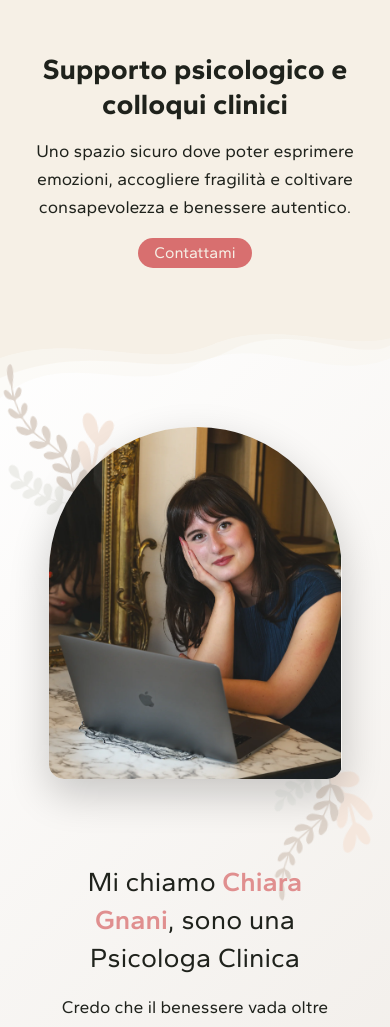
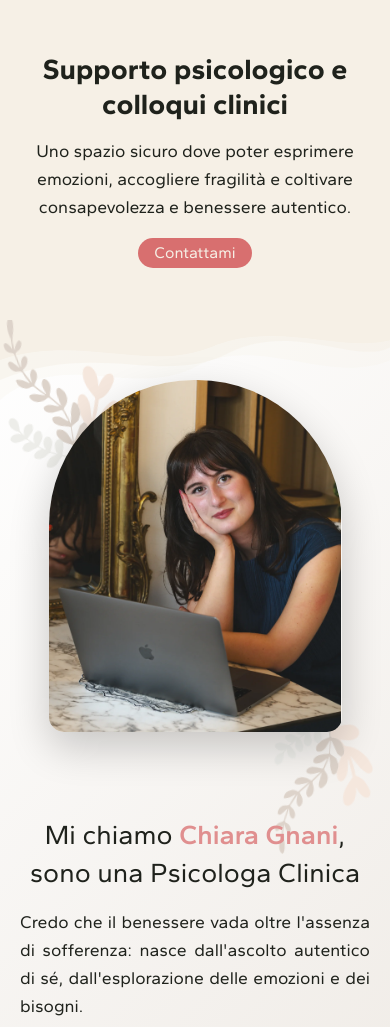
Before and after one commit to ChiaraGnani/ChiaraGnani.github.io, a plain HTML site: page index.html in a window 390 px wide. Shown: the part 68-1095 px from the top of the page. Drawn offline with Linux system fonts and the light colour scheme.

Commit message:
Revert "v53"
This reverts commit dd2648525c69b1dcd865411301913e7cc35e3b74.

```diff
--- a/assets/css/chi-sono.css
+++ b/assets/css/chi-sono.css
@@ -30,8 +30,8 @@
   max-width: 550px;
   flex: 0 1 auto;
   z-index: 2;
+  animation: fadeInRight 0.5s ease-out;
   text-align: justify;
-  animation: fadeInLeft 0.5s ease-out;
 }
 
 .cs-presentation-short h2 {
@@ -107,6 +107,7 @@
   max-width: 550px;
   flex: 0 1 auto;
   z-index: 2;
+  animation: fadeInRight 0.8s ease-out;
 }
 
 .cs-section-2 p {
--- a/assets/css/cosa-occupo.css
+++ b/assets/css/cosa-occupo.css
@@ -110,7 +110,6 @@
 
 /* Section 2 */
 .dco-section-2 {
-  margin-top: -1px;
   background-color: var(--color-cream);
   display: flex;
   justify-content: center;
--- a/assets/css/home.css
+++ b/assets/css/home.css
@@ -62,6 +62,7 @@
 
 /* Section 2 - About */
 .section-2 {
+  height: 100vh;
   display: flex;
   align-items: center;
   justify-content: space-around;
@@ -70,15 +71,6 @@
   background: linear-gradient(135deg, #ffffff 0%, #ede8e2 100%);
   position: relative;
   overflow: hidden;
-}
-
-.s2-wrapper {
-  display: flex;
-  align-items: center;
-  flex-direction: column;
-  gap: 2.5rem;
-  padding: 3rem 2rem;
-  height: auto !important;
 }
 
 .home-deco2 {
@@ -181,7 +173,7 @@
   font-size: 1.25rem;
   margin-bottom: 1.2rem;
   color: var(--color-ink);
-  text-align: center;
+  text-align: justify;
   line-height: 26px;
 }
 
@@ -223,7 +215,6 @@
   width: 100%;
   overflow: hidden;
   line-height: 0;
-  margin-top: -1px;
 }
 
 .wave-bottom {
@@ -269,6 +260,14 @@
   .section-1 {
     align-items: center;
     height: auto;
+  }
+
+  .section-2 {
+    flex-direction: column;
+    gap: 2.5rem;
+    padding: 3rem 2rem;
+    height: auto;
+    min-height: 100vh;
   }
 
   .portrait {
@@ -334,7 +333,6 @@
     padding: 3.75rem 1.25rem;
     text-align: center;
     min-height: auto;
-    margin-top: -1px;
   }
 
   .portrait {
--- a/assets/css/styles.css
+++ b/assets/css/styles.css
@@ -258,17 +258,6 @@ header.shrink {
   }
 }
 
-@keyframes fadeInLeft {
-  from {
-    opacity: 0;
-    transform: translateX(30px);
-  }
-  to {
-    opacity: 1;
-    transform: translateX(0);
-  }
-}
-
 @keyframes rotate {
   0% {
     transform: rotate(0deg);
--- a/assets/js/scroll-animations.js
+++ b/assets/js/scroll-animations.js
@@ -1,6 +1,6 @@
 document.addEventListener("DOMContentLoaded", function () {
   const sections = document.querySelectorAll(
-    ".s1-wrapper, .s2-wrapper, .s3-wrapper"
+    ".section-1, .section-2, .cs-section-1, .cs-section-2, .dco-section-1, .dco-section-2, .dco-section-3, .esp-container"
   );
 
   const observerOptions = {
--- a/index.html
+++ b/index.html
@@ -21,7 +21,6 @@
 
     <!-- Section 1 -->
     <div class="section-1">
-      <div class="s1-wrapper">
       <img
         class="hero-ph-main"
         src="img/home/home1.avif"
@@ -31,12 +30,11 @@
       <div class="text-content">
         <h1>Supporto psicologico e colloqui clinici</h1>
         <p>
-            Uno spazio sicuro dove poter esprimere emozioni, accogliere
-            fragilità e coltivare consapevolezza e benessere autentico.
+          Uno spazio sicuro dove poter esprimere emozioni, accogliere fragilità
+          e coltivare consapevolezza e benessere autentico.
         </p>
         <div class="cta-container">
           <a href="/contatti" class="cta">Contattami</a>
-          </div>
         </div>
       </div>
     </div>
@@ -61,7 +59,6 @@
           ></path>
         </svg>
       </div>
-      <div class="s2-wrapper">
       <div class="portrait-container">
         <picture>
           <source
@@ -89,11 +86,9 @@
           Accompagno le persone attraverso percorsi di supporto psicologico e
           alfabetizzazione emotiva, per sviluppare una maggiore consapevolezza
           di sé e delle proprie emozioni. Nel mio spazio di ascolto offro
-            sostegno a chi vive momenti di blocco, confusione o sopraffazione,
-            con l'obiettivo di promuovere il benessere psicologico e la cura di
-            sé.
+          sostegno a chi vive momenti di blocco, confusione o sopraffazione, con
+          l'obiettivo di promuovere il benessere psicologico e la cura di sé.
         </p>
-        </div>
       </div>
     </div>
 
```
Also changed, not shown: chi-sono/index.html (+5 -7 lines), cosa-occupo/index.html (+24 -32 lines). Lines whose indentation alone changed are shown as unchanged.
